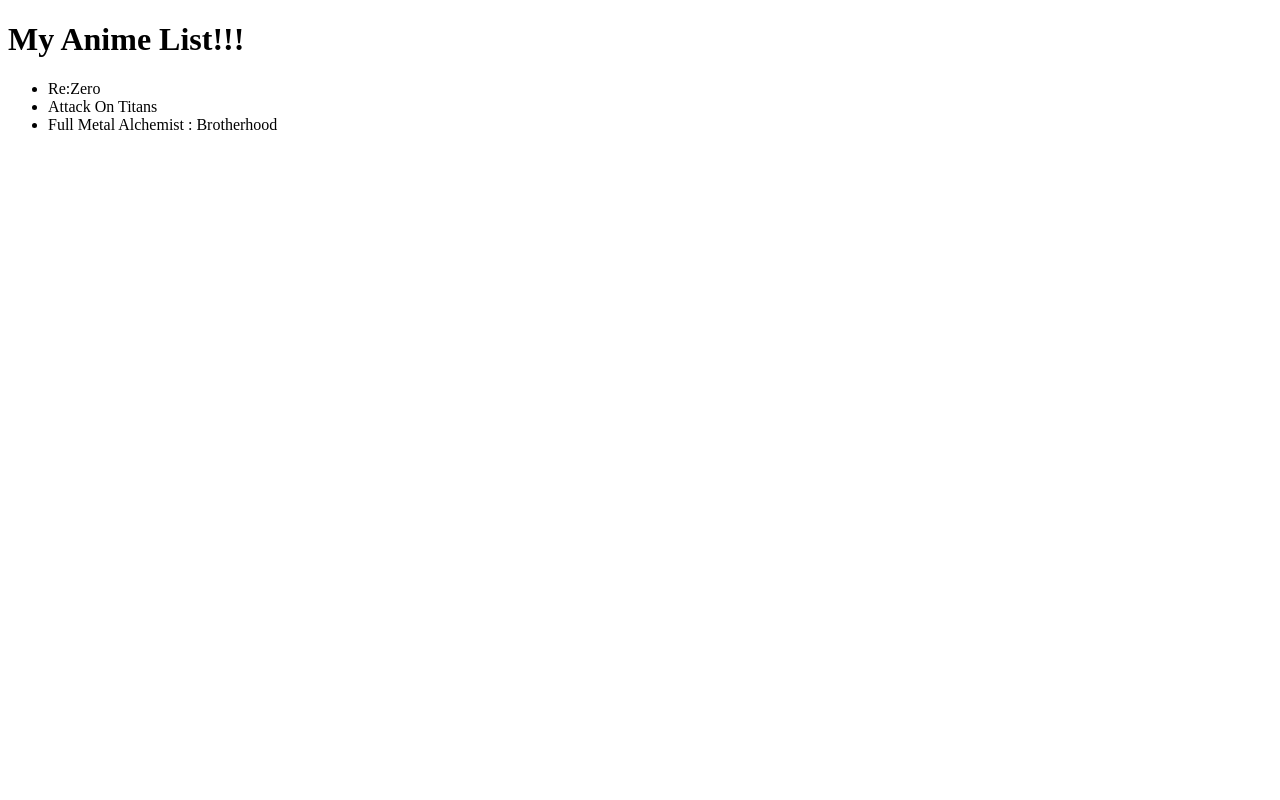
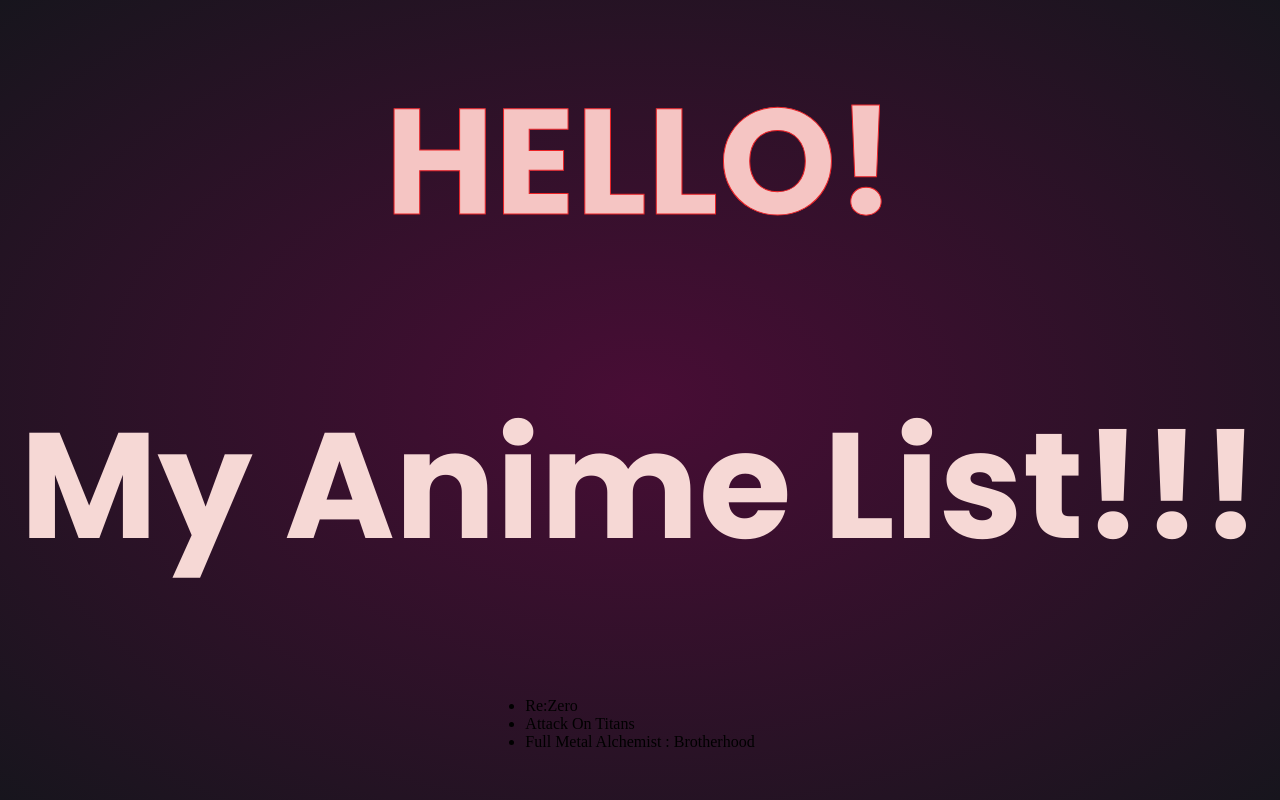
Before and after one commit to TheRealAbhinav/GitHub-pages-demo, a plain HTML site: page index.html in a window 1280 px wide. Drawn offline with Linux system fonts and the light colour scheme.

Commit message:
Add CSS styling for test

```diff
--- /dev/null
+++ b/app.css
@@ -0,0 +1,47 @@
+@import url('https://fonts.googleapis.com/css2?family=Poppins:ital,wght@0,100;0,200;0,300;0,400;0,500;0,600;0,700;0,800;0,900;1,100;1,200;1,300;1,400;1,500;1,600;1,700;1,800;1,900&display=swap');
+*{
+  margin: 0;
+  padding: 0;
+  box-sizing: border-box;
+}
+body{
+    height: 100vh;
+    width: 100%;
+    background: radial-gradient(#480d35 ,#17151d);
+    display: grid;
+    place-items: center;
+}
+h1{
+  position: relative;
+  font-family: "Poppins", sans-serif;
+  color: #f6d8d5;
+  font-size: 150px;
+}
+h1::before{
+  content: attr(data-text);
+  position: absolute;
+  top: 0em;
+  left: 0em;
+  color: #313f97;
+  z-index: -1;
+  transition: 0.2s;
+}
+h1:hover::before{
+  top: 0.04em;
+  left: 0.04em;
+}
+h1::after{
+  content: attr(data-text);
+  position: absolute;
+  color: rgba(236, 34, 37, 0.1);
+  top: 0em;
+  left: 0em;
+  -webkit-background-clip: text;
+  background-clip: text;
+  -webkit-text-stroke: 1px #ec2225;
+  transition: 0.2s;
+}
+h1:hover::after{
+  top: -0.04em;
+  left: -0.04em;
+}
--- a/index.html
+++ b/index.html
@@ -4,8 +4,10 @@
     <meta charset="UTF-8">
     <meta name="viewport" content="width=device-width, initial-scale=1.0">
     <title>ANIME!!!</title>
+    <link rel="stylesheet" href="app.css">
 </head>
 <body>
+    <h1 data-text="HELLO!">HELLO!</h1>
     <h1>My Anime List!!!</h1>
     <ul>
         <li>Re:Zero</li>
```
